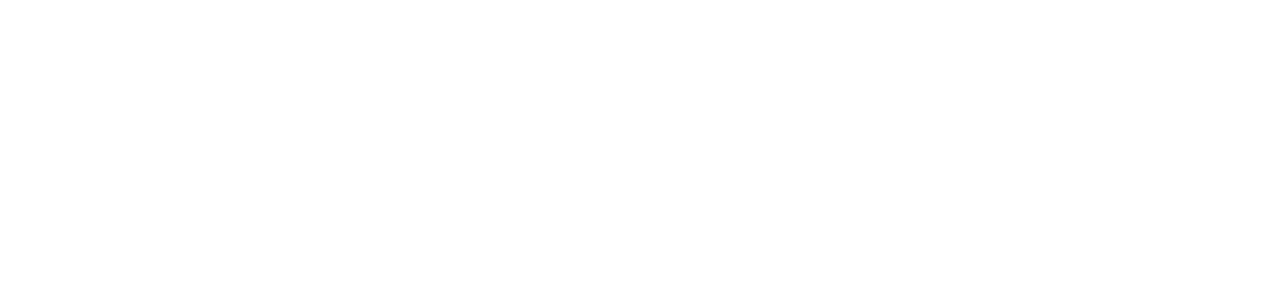
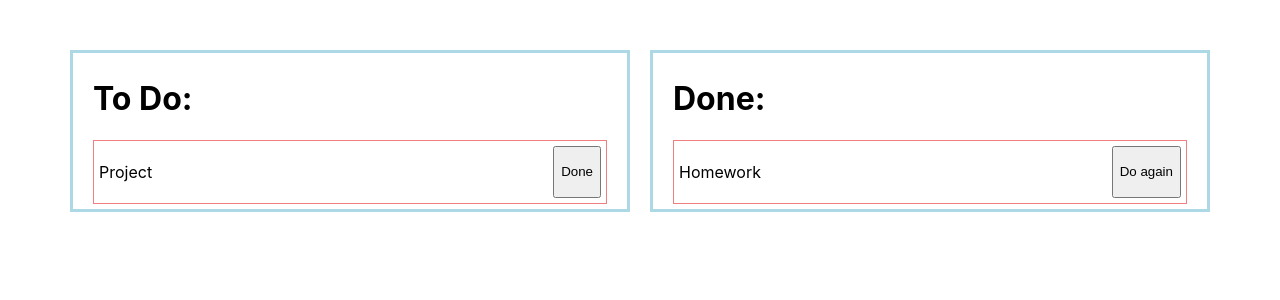
Before and after one commit to OnlineNomad/lecture-eighteen, a React (Create React App) app in the folder lecture-eighteen/: page / in a window 1280 px wide. Shown: the top 300 px of the page. Built offline with nearby package versions, Linux system fonts and the light colour scheme.

Commit message:
Add Todo components

```diff
--- a/lecture-eighteen/src/App.css
+++ b/lecture-eighteen/src/App.css
@@ -0,0 +1,22 @@
+.section-container {
+    display: flex;
+    justify-content: center;
+    padding: 20px 40px;
+    margin: 30px;
+    gap: 20px;
+}
+.to-do-container,
+.done-container {
+    padding: 5px 20px;
+    width: 50%;
+    border: 3px solid lightblue;
+}
+
+.todo-element-wrapper,
+.done-element-wrapper {
+    border: 1px solid lightcoral;
+    display: flex;
+    justify-content: space-between;
+    gap: 40px;
+    padding: 5px;
+}
--- a/lecture-eighteen/src/App.js
+++ b/lecture-eighteen/src/App.js
@@ -1,10 +1,10 @@
-import logo from './logo.svg';
 import './App.css';
+import ToDoSection from './ToDoSection';
 
 function App() {
   return (
     <div className="App">
-
+        <ToDoSection/>
     </div>
   );
 }
--- /dev/null
+++ b/lecture-eighteen/src/DoneElement.jsx
@@ -0,0 +1,10 @@
+const DoneElement = () => {
+    return (
+        <div className="done-element-wrapper">
+            <p className="done-task">Homework</p>
+            <button className="done-add-button">Do again</button>
+        </div>
+    )
+}
+
+export default DoneElement;
--- /dev/null
+++ b/lecture-eighteen/src/ToDoElement.jsx
@@ -0,0 +1,10 @@
+const ToDoElement = () => {
+    return (
+        <div className="todo-element-wrapper">
+            <p className="todo-task">Project</p>
+            <button className="todo-done-button">Done</button>
+        </div>
+    )
+}
+
+export default ToDoElement;
--- /dev/null
+++ b/lecture-eighteen/src/ToDoSection.jsx
@@ -0,0 +1,19 @@
+import ToDoElement from "./ToDoElement";
+import DoneElement from "./DoneElement";
+
+const ToDoSection = () => {
+    return (
+        <div className="section-container">
+                <div className="to-do-container">
+                    <h1 className="to-do-header">To Do: </h1>
+                    <ToDoElement />
+                </div>
+                <div className="done-container">
+                    <h1 className="done-header">Done: </h1>
+                    <DoneElement />
+                </div>
+        </div>
+    )
+}
+
+export default ToDoSection;
```
